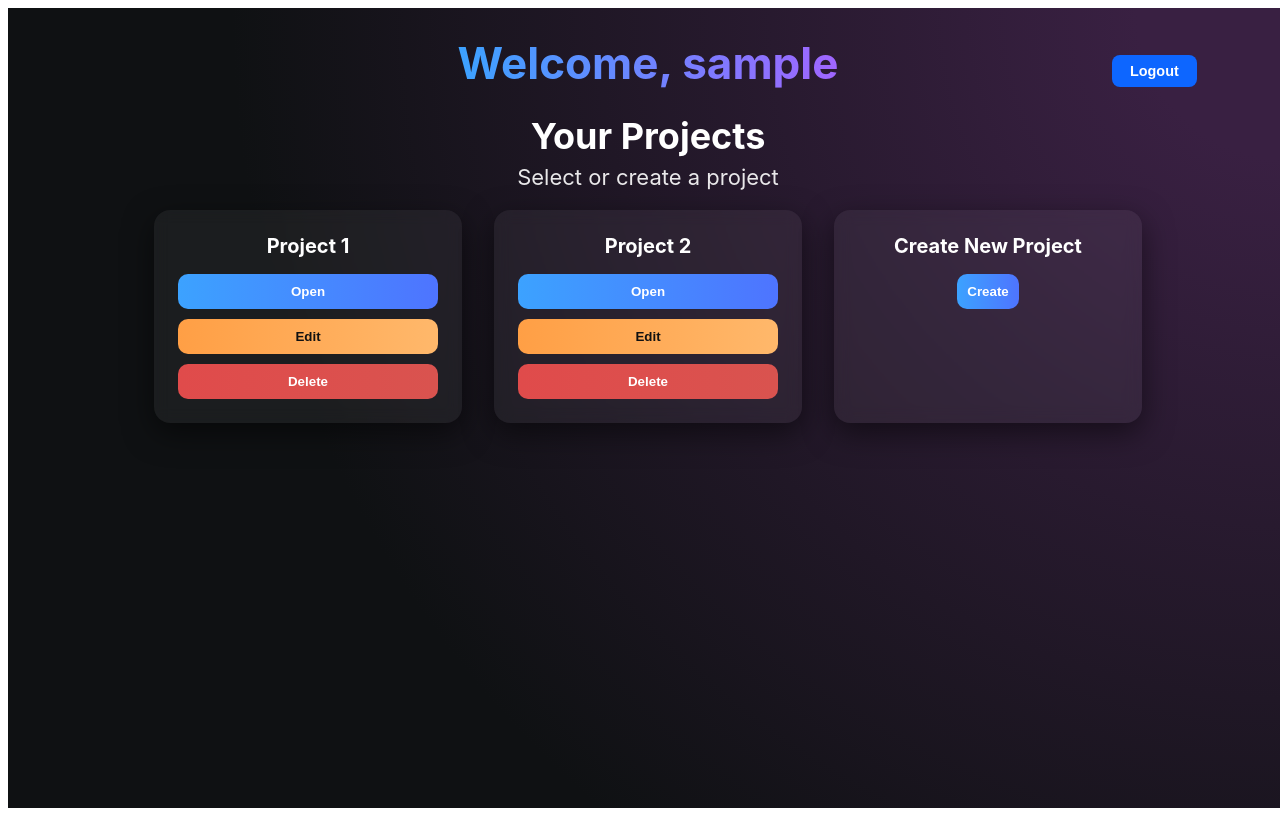
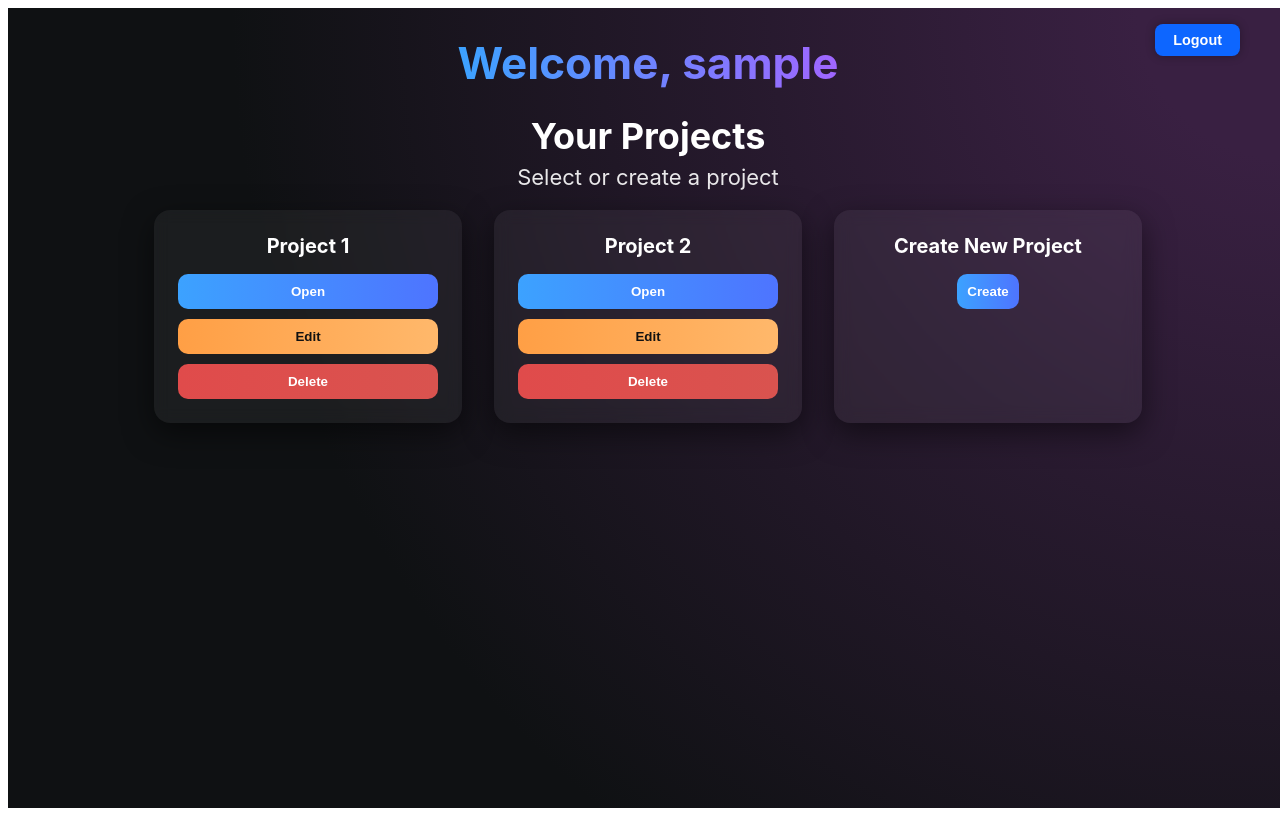
Before and after one commit to SariyaE/SmartTaskCollaboration, a React (Vite) app: page /projects in a window 1280 px wide. Built offline with nearby package versions, Linux system fonts and the light colour scheme; sample sign-in values are in the browser's storage.

Commit message:
Update Board.css

```diff
--- a/src/Board.css
+++ b/src/Board.css
@@ -10,6 +10,7 @@
   font-family: system-ui, -apple-system, BlinkMacSystemFont, "Segoe UI",
     sans-serif;
   color: #f5f5f5;
+  position: relative; /* <-- added so logout can be positioned */
 }
 
 .board-wrapper {
@@ -281,8 +282,9 @@
 /* LOGOUT BUTTON */
 
 .logout-btn {
-  margin-top: 16px;
-  align-self: flex-end;
+  position: absolute;
+  top: 24px;
+  right: 40px;
   padding: 8px 18px;
   border-radius: 8px;
   border: none;
@@ -291,6 +293,7 @@
   font-weight: 600;
   cursor: pointer;
   font-size: 0.9rem;
+  box-shadow: 0 0 10px rgba(0, 0, 0, 0.3);
 }
 
 .logout-btn:hover,
```
